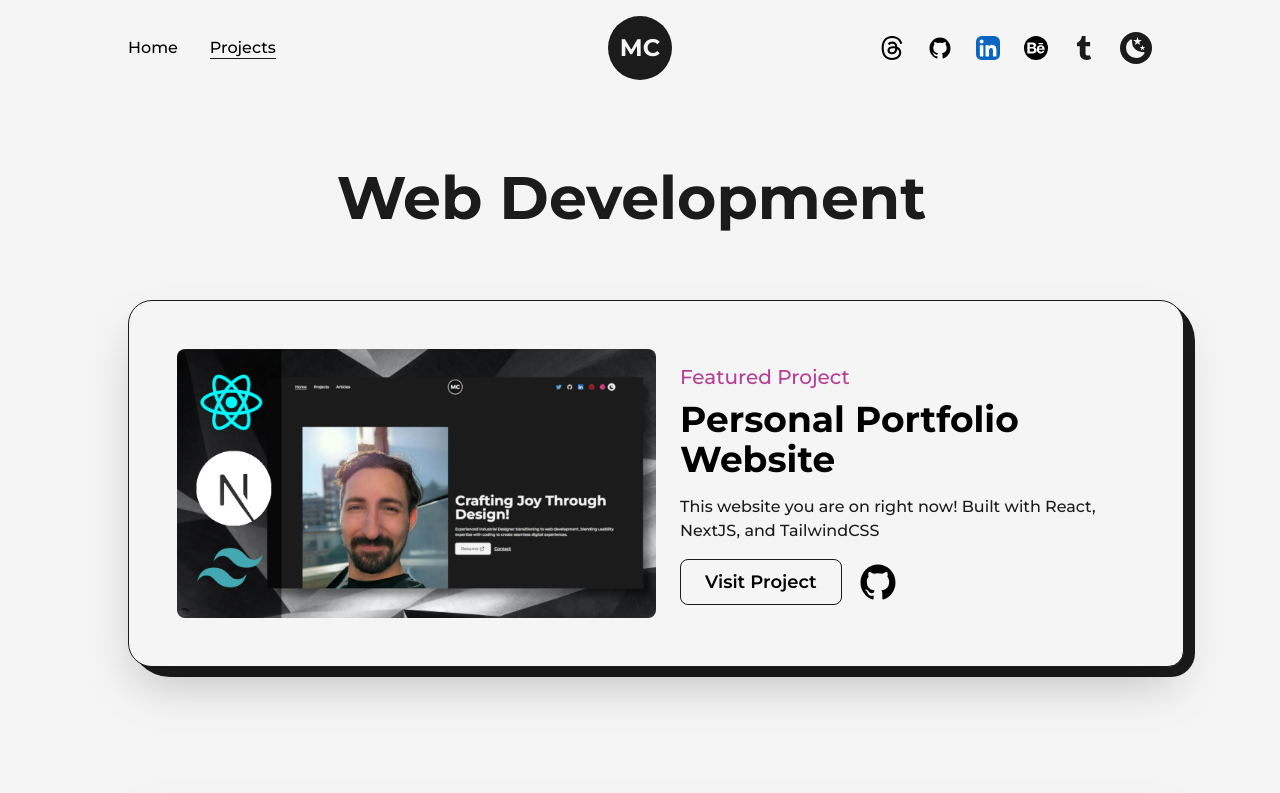
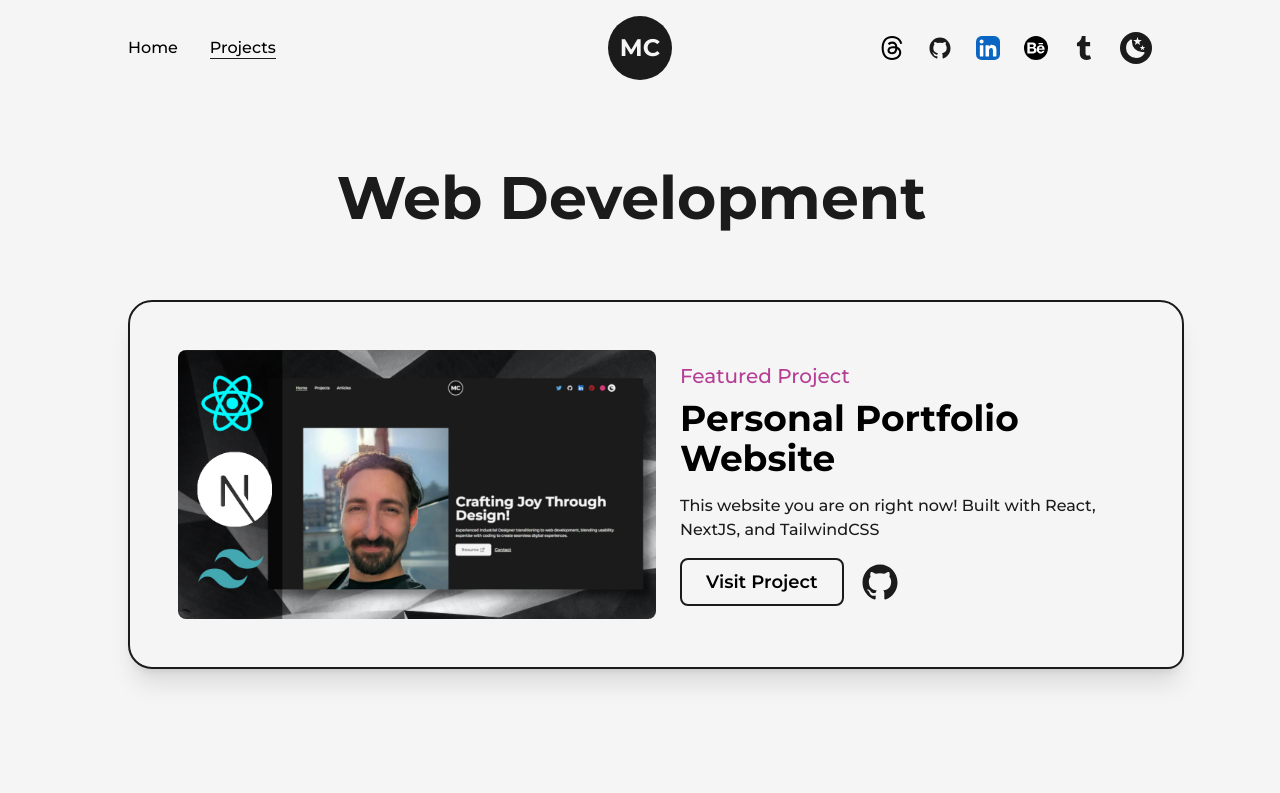
Before and after one commit to DeadChannelDice/nextJS-portfolio, a Next.js app: page /projects in a window 1280 px wide. Shown: the top 793 px of the page. Built offline with nearby package versions, Linux system fonts and the light colour scheme.

Commit message:
Fixing Github icon dark mode. Refining project card design.

```diff
--- a/src/components/Icons.js
+++ b/src/components/Icons.js
@@ -11,7 +11,7 @@ export const GithubIcon = ({ className, ...rest }) => (
   >
     <path fill="none" d="M0 0h512v512H0z" />
     <path
-      fill="currentColor"
+      fill="dark"
       d="M256 32C132.3 32 32 134.9 32 261.7c0 101.5 64.2 187.5 153.2 217.9a17.56 17.56 0 0 0 3.8.4c8.3 0 11.5-6.1 11.5-11.4 0-5.5-.2-19.9-.3-39.1a102.4 102.4 0 0 1-22.6 2.7c-43.1 0-52.9-33.5-52.9-33.5-10.2-26.5-24.9-33.6-24.9-33.6-19.5-13.7-.1-14.1 1.4-14.1h.1c22.5 2 34.3 23.8 34.3 23.8 11.2 19.6 26.2 25.1 39.6 25.1a63 63 0 0 0 25.6-6c2-14.8 7.8-24.9 14.2-30.7-49.7-5.8-102-25.5-102-113.5 0-25.1 8.7-45.6 23-61.6-2.3-5.8-10-29.2 2.2-60.8a18.64 18.64 0 0 1 5-.5c8.1 0 26.4 3.1 56.6 24.1a208.21 208.21 0 0 1 112.2 0c30.2-21 48.5-24.1 56.6-24.1a18.64 18.64 0 0 1 5 .5c12.2 31.6 4.5 55 2.2 60.8 14.3 16.1 23 36.6 23 61.6 0 88.2-52.4 107.6-102.3 113.3 8 7.1 15.2 21.1 15.2 42.5 0 30.7-.3 55.5-.3 63 0 5.4 3.1 11.5 11.4 11.5a19.35 19.35 0 0 0 4-.4C415.9 449.2 480 363.1 480 261.7 480 134.9 379.7 32 256 32Z"
     />
   </svg>
--- a/src/components/NavBar.js
+++ b/src/components/NavBar.js
@@ -115,7 +115,7 @@ const NavBar = () => {
                 <motion.a href={"https://github.com/DeadChannelDice"} target={"_blank"}
                 whileHover={{y:-2}}
                 whileTap={{scale:0.9}}
-                className='w-6 mx-3'
+                className='w-6 mx-3 rounded-full  fill-dark  dark:fill-light'
                 >
                     <GithubIcon/>
                 </motion.a>
@@ -184,7 +184,7 @@ const NavBar = () => {
                     <motion.a href={"https://twitter.com"} target={"_blank"}
                     whileHover={{y:-2}}
                     whileTap={{scale:0.9}}
-                    className='w-6 mx-3 bg-light rounded-full dark:bg-dark sm:mx-1 '
+                    className='w-6 mx-3 rounded-full  fill-light  dark:fill-dark sm:mx-1 '
                     >
                         <GithubIcon/>
                     </motion.a>
--- a/src/pages/projects.js
+++ b/src/pages/projects.js
@@ -23,8 +23,8 @@ const FramerImage = motion(Image)
 
 const FeaturedProject =( {type, title, summary, img, link, github} ) => {
     return (
-        <article className='w-full flex items-center justify-between rounded-3xl rounded-br-2xl border border-solid border-dark bg-light shadow-2xl p-12 relative lg:flex-col lg:p-8 xs:rounded-2xl xs:rounded-br-3xl xs:p-4'>
-            <div className='absolute top-0 -right-3 -z-10 w-[101%] h-[103%] rounded-[2.5rem] bg-dark rounded-br-3xl ' />
+        <article className='w-full flex items-center justify-between rounded-3xl rounded-br-2xl border-2 border-solid border-dark bg-light dark:bg-dark dark:border-light shadow-xl p-12 relative lg:flex-col lg:p-8 xs:rounded-2xl xs:rounded-br-3xl xs:p-4'>
+            {/* <div className='absolute top-0 -right-3 -z-10 w-[101%] h-[103%] rounded-[2.5rem] bg-dark rounded-br-3xl ' /> */}
             <Link href={link} target='_blank' className='w-1/2 cursor-pointer overflow-hidden rounded-lg lg:w-full'>
                 <FramerImage src={img} alt={title}
                     className='w-full h-auto'
@@ -35,14 +35,14 @@ const FeaturedProject =( {type, title, summary, img, link, github} ) => {
                 />
             </Link>
             <div className='w-1/2 flex flex-col items-start justify-between pl-6 lg:w-full lg:pl-0 lg:pt-6'>
-                <span className='text-primary font-medium text-xl xs:text-base'>{type}</span>
+                <span className='text-primary dark:text-primaryDark font-medium text-xl xs:text-base'>{type}</span>
                 <Link href={link}  target="_blank" className='hover:underline underline-offset-2'>
-                    <h2 className='my-2 w-full text-left text-4xl font-bold sm:text-sm'>{title}</h2>
+                    <h2 className='my-2 w-full text-left text-4xl font-bold sm:text-sm dark:text-light'>{title}</h2>
                 </Link>
-                <p className='my-2 font-medium text-dark'>{summary}</p>
+                <p className='my-2 font-medium text-dark dark:text-light'>{summary}</p>
                 <div className='mt-2 flex items-center'>
-                    <Link href={link} target='_blank' className='mr-4 rounded-lg border border-solid border-dark hover:bg-dark hover:text-light p-2 px-6 text-lg font-semibold sm:px-4 sm:text-base '>Visit Project</Link>
-                    <Link href={{github}} target='_blank' className='w-10'> <GithubIcon/> </Link>
+                    <Link href={link} target='_blank' className='mr-4 rounded-lg border-2 border-solid border-dark hover:bg-dark hover:text-light dark:text-light dark:hover:text-dark  dark:border-light dark:hover:bg-light p-2 px-6 text-lg font-semibold sm:px-4 sm:text-base '>Visit Project</Link>
+                    <Link href={{github}} target='_blank' className='w-10 rounded-full  fill-dark  dark:fill-light  '> <GithubIcon/> </Link>
                 </div>
             </div>
         </article>
```
